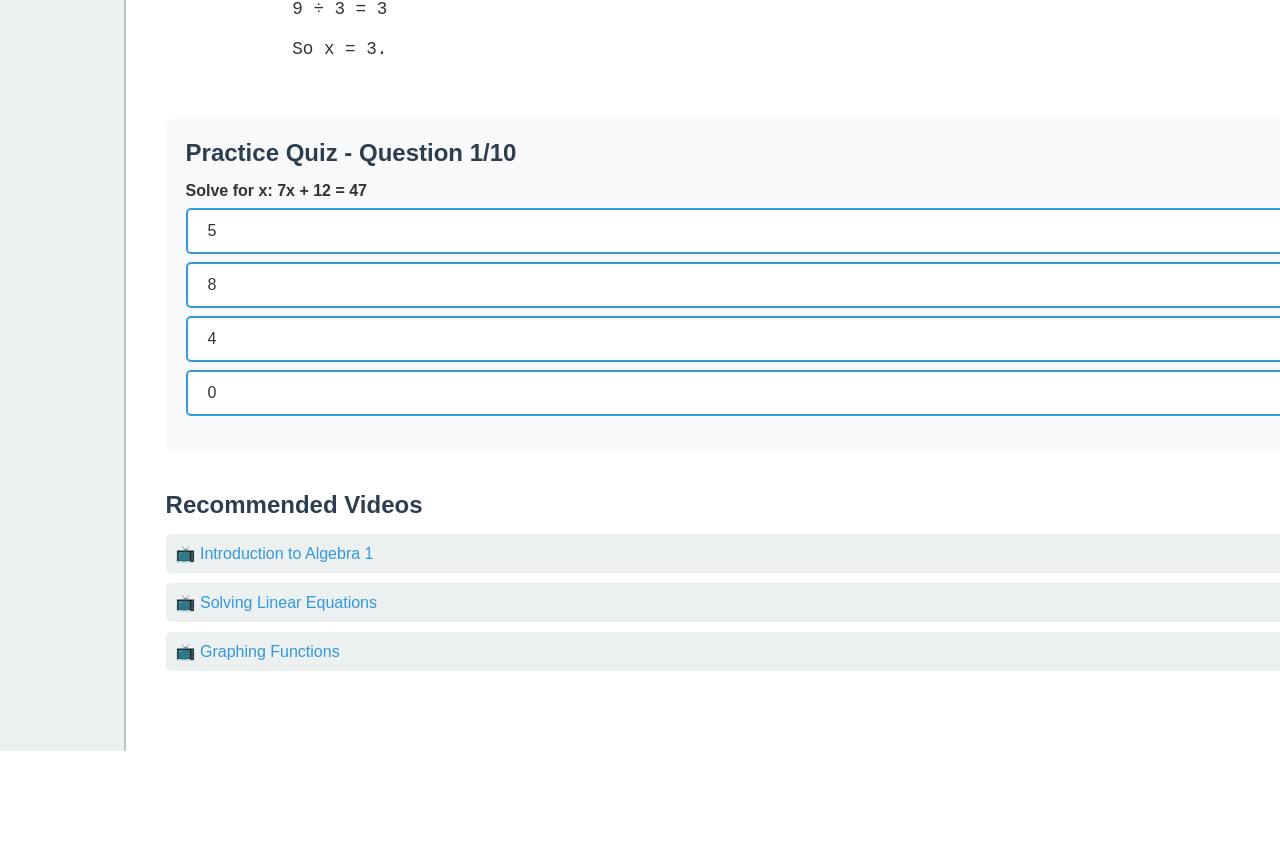
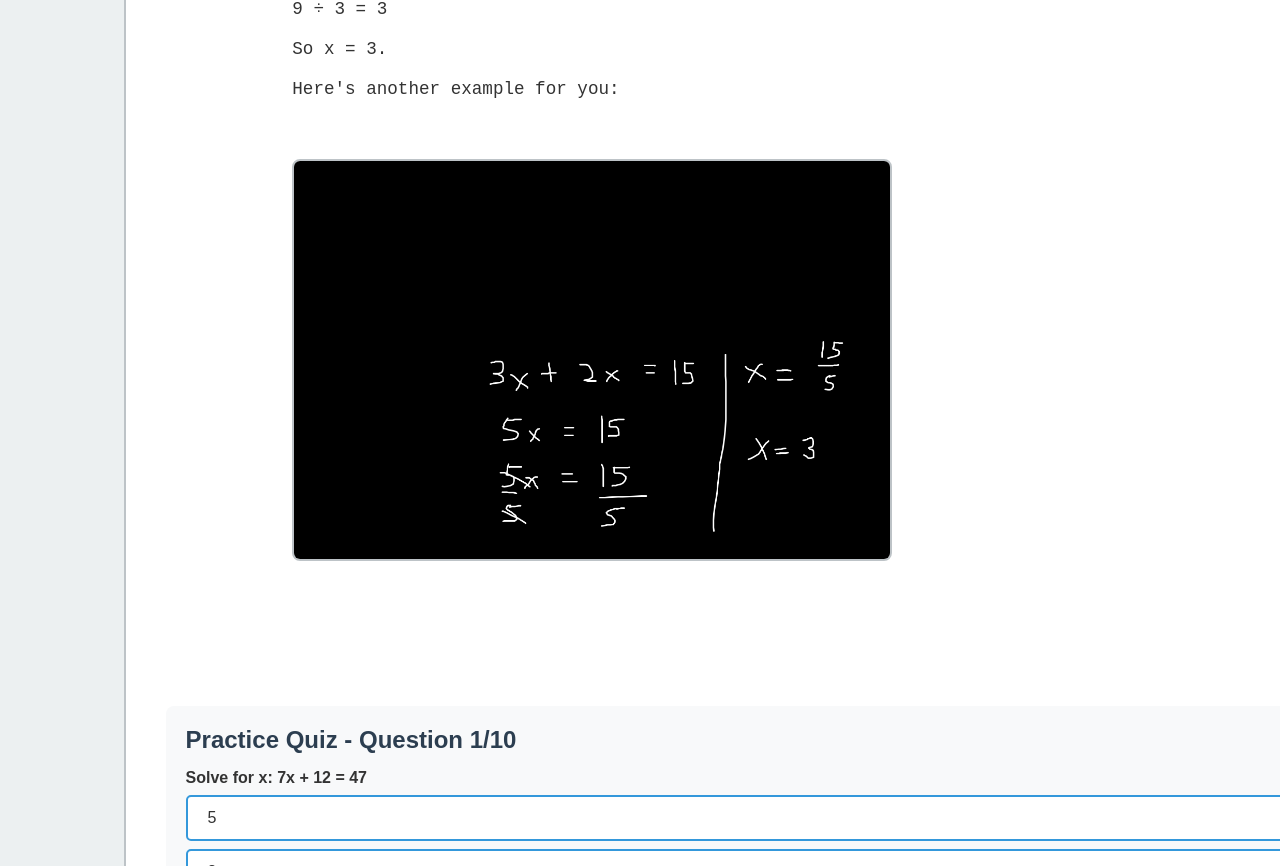
Before and after one commit to damlowmartly/Philognosis, a plain HTML site: page algebra.html in a window 1280 px wide. Shown: the part 1813-2679 px from the top of the page. Before the commit the page ends 2564 px from the top, so only its background shows below. Drawn offline with Linux system fonts and the light colour scheme.

Commit message:
Update algebra.html

```diff
--- a/algebra.html
+++ b/algebra.html
@@ -100,6 +100,12 @@
             9 ÷ 3 = 3
 
             So x = 3.
+
+            Here's another example for you:
+
+            <section class="demo-section">
+            <img id="demoImage" src="./images/algebraOne4.jpg" alt="Demo Picture" />
+            </section>
             </pre>
 
           </p>
```
